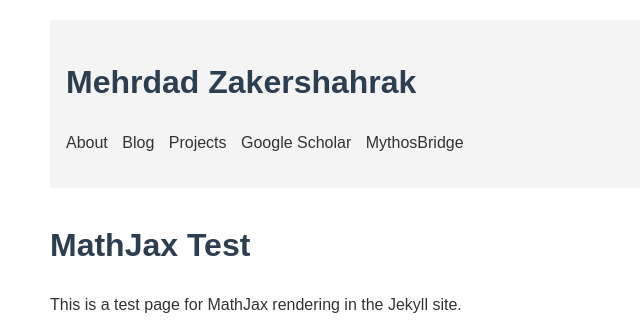
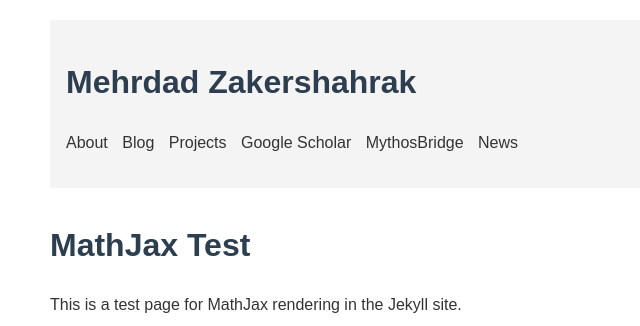
Before and after one commit to mehrdadzakershahrak/mehrdadzakershahrak.github.io, a Jekyll site: the page built from mathjax-test.md, in a window 1280 px wide. Shown: the top 326 px of the page, without its empty margins (190-830 px from the left). Built offline with Jekyll 4.4.1, drawn with Linux system fonts in a browser that asks for light colours.

Commit message:
news added

```diff
--- a/_layouts/default.html
+++ b/_layouts/default.html
@@ -27,6 +27,7 @@
                 <li><a href="{{ '/projects/' | relative_url }}">Projects</a></li>
                 <li><a href="https://scholar.google.com/citations?user=Y_-UFnUAAAAJ&hl=en" target="_blank" rel="noopener noreferrer">Google Scholar</a></li>
                 <li><a href="https://mythosbridge-175279714470.us-west1.run.app" target="_blank" rel="noopener noreferrer">MythosBridge</a></li>
+                <li><a href="https://nova-news-175279714470.us-west1.run.app/" target="_blank" rel="noopener noreferrer">News</a></li>
             </ul>
         </nav>
     </header>
```
